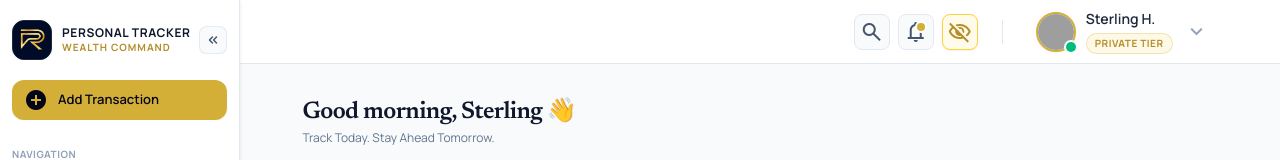
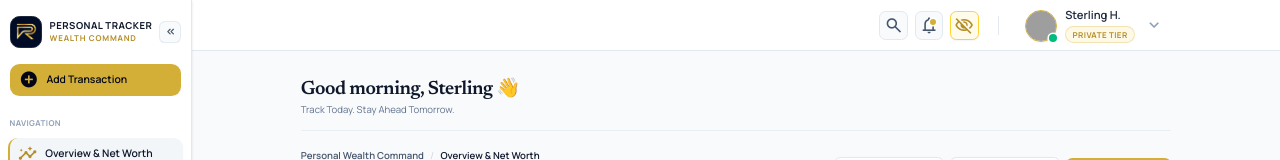
Before and after one commit to GeddadaSatya/pr, a Next.js app: page / in a window 1280 px wide. Shown: the top 160 px of the page. Built offline with nearby package versions, Linux system fonts and the light colour scheme; no server answers; grey boxes are pictures that could not be loaded.

Commit message:
style: apply 80% desktop zoom scale, standardize 80% container width, and fix responsive table overflow

```diff
--- a/app/globals.css
+++ b/app/globals.css
@@ -5,6 +5,12 @@
 }
 
 @layer base {
+
+  @media (min-width: 975px) {
+    html {
+      zoom: 0.8;
+    }
+  }
 
   html,
   body {
--- a/app/page.tsx
+++ b/app/page.tsx
@@ -49,7 +49,7 @@ function DashboardContent() {
 
         {/* Dashboard Main Canvas */}
         <main className="w-full pt-20 pb-28 md:pt-20 md:pb-12 bg-[#f8fafc] min-h-[calc(100vh-4rem)]">
-          <div className="flex flex-col w-full px-4 md:px-0 md:w-[88%] mx-auto gap-5 md:gap-6">
+          <div className="flex flex-col w-full px-4 md:px-0 md:w-[80%] mx-auto gap-5 md:gap-6">
             {activeTab === 'expenses' ? (
               <ExpenseNotebookView onOpenDayLedger={handleOpenDayLedger} />
             ) : activeTab === 'day-ledger' ? (
--- a/components/dashboard/borrower-detail-view.tsx
+++ b/components/dashboard/borrower-detail-view.tsx
@@ -754,7 +754,7 @@ export function BorrowerDetailView({
         </div>
 
         {/* Advances Data Table */}
-        <div className="overflow-x-auto">
+        <div className="overflow-x-auto w-full max-w-full">
           <table className="w-full text-left border-collapse text-xs">
             <thead>
               <tr className="bg-slate-50/70 border-b border-slate-200 text-slate-500 font-medium">
@@ -1017,7 +1017,7 @@ export function BorrowerDetailView({
         </div>
 
         {/* Documents Table List */}
-        <div className="overflow-x-auto">
+        <div className="overflow-x-auto w-full max-w-full">
           <table className="w-full text-left border-collapse text-xs">
             <thead>
               <tr className="bg-slate-50/70 border-b border-slate-200 text-slate-500 font-medium">
--- a/components/dashboard/loans-interest-view.tsx
+++ b/components/dashboard/loans-interest-view.tsx
@@ -805,7 +805,7 @@ export function LoansInterestView() {
       {/* Interactive ROI Calculator Simulator & Visual Analytics Bento Section */}
       <div className="grid grid-cols-1 lg:grid-cols-12 gap-5">
         {/* Left: Interactive Calculator (7 cols) */}
-        <div className="lg:col-span-7 bg-white p-5 rounded-2xl border border-slate-200 shadow-2xs flex flex-col justify-between">
+        <div className="lg:col-span-7 bg-white p-5 rounded-2xl border border-slate-200 shadow-2xs flex flex-col justify-between min-w-0 max-w-full">
           <div className="flex items-center justify-between pb-3 border-b border-slate-100 flex-wrap gap-2">
             <div className="flex items-center gap-3">
               <div className="w-8 h-8 rounded-xl bg-[#fdf8ea] border border-[#d4af37]/30 flex items-center justify-center text-[#9a761e]">
@@ -1071,7 +1071,7 @@ export function LoansInterestView() {
 
           {/* Month-by-Month Compounding Schedule Table */}
           {showSchedule && isCompound && (
-            <div className="mt-3 pt-3 border-t border-slate-200 flex flex-col gap-2 animate-in fade-in duration-200">
+            <div className="mt-3 pt-3 border-t border-slate-200 flex flex-col gap-2 animate-in fade-in duration-200 w-full min-w-0 max-w-full">
               <div className="flex items-center justify-between flex-wrap gap-1">
                 <div className="flex items-center gap-1.5">
                   <span className="material-symbols-outlined text-sm text-[#9a761e]">table_rows</span>
@@ -1084,7 +1084,7 @@ export function LoansInterestView() {
                 </span>
               </div>
 
-              <div className="overflow-x-auto max-h-52 border border-slate-200 rounded-xl bg-white shadow-2xs">
+              <div className="overflow-x-auto max-h-52 border border-slate-200 rounded-xl bg-white shadow-2xs w-full max-w-full">
                 <table className="w-full text-left border-collapse text-xs">
                   <thead className="sticky top-0 bg-slate-50 border-b border-slate-200 text-[#76777d] text-[10px] uppercase font-bold tracking-wider">
                     <tr>
@@ -1140,7 +1140,7 @@ export function LoansInterestView() {
         </div>
 
         {/* Right: Visual Growth Trend & Next Due (5 cols) */}
-        <div className="lg:col-span-5 bg-white p-5 rounded-2xl border border-slate-200 shadow-2xs flex flex-col justify-between">
+        <div className="lg:col-span-5 bg-white p-5 rounded-2xl border border-slate-200 shadow-2xs flex flex-col justify-between min-w-0 max-w-full">
           <div className="flex items-center justify-between mb-2">
             <div className="flex items-center gap-2">
               <span className="material-symbols-outlined text-[#0f172a] text-lg">trending_up</span>
--- a/components/layout/header.tsx
+++ b/components/layout/header.tsx
@@ -25,7 +25,7 @@ export function Header() {
         isCollapsed ? 'left-20' : 'left-60'
       }`}
     >
-      <div className="w-[88%] mx-auto h-16 flex items-center justify-between">
+      <div className="w-[80%] mx-auto h-16 flex items-center justify-between">
         <div className="flex items-center gap-4">
           {/* Left spacing/slot */}
         </div>
```
